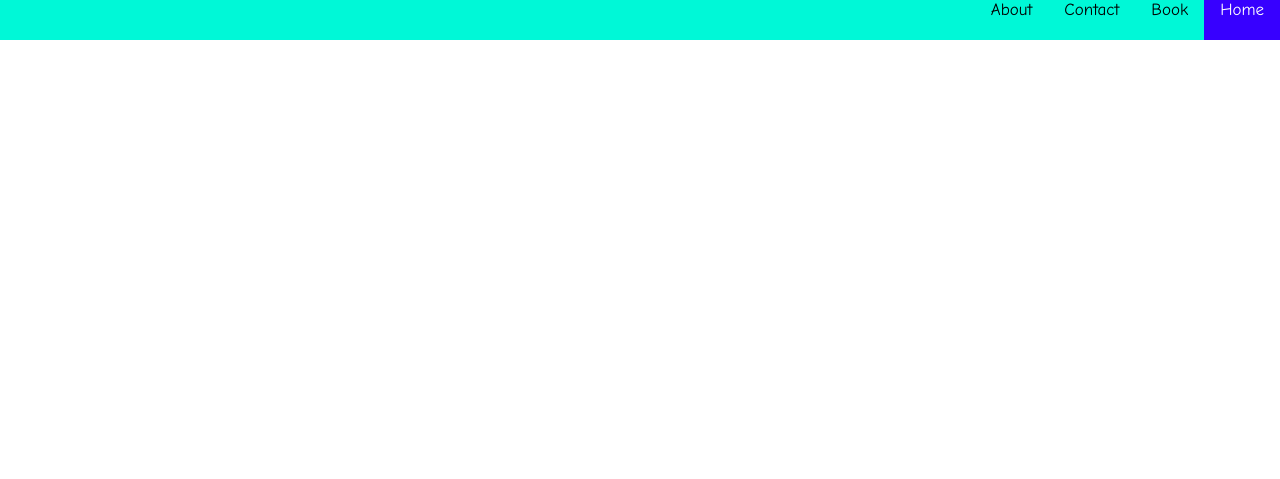
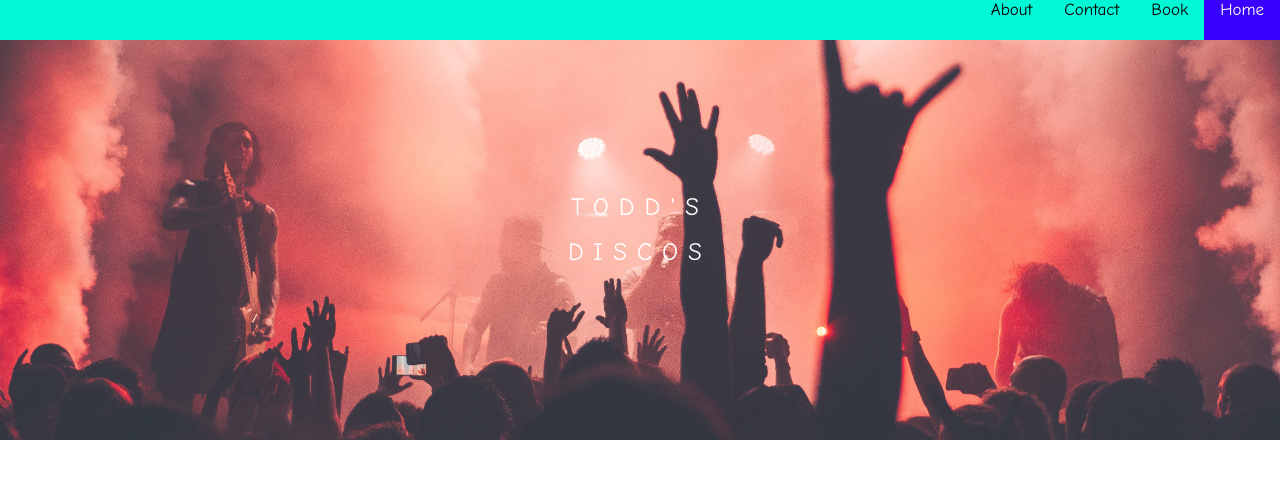
Before and after one commit to TheEpicTen/ToddsDiscos, a plain HTML site: page index.html in a window 1280 px wide. Shown: the part 19-498 px from the top of the page. Drawn offline with Linux system fonts and the light colour scheme.

Commit message:
Update style.css

```diff
--- a/style.css
+++ b/style.css
@@ -47,7 +47,7 @@ body, html {
 
   }
   .bgimg-1 {
-    background-image: url("cover-stock-1");
+    background-image: url("cover-stock-1.png");
     height: 50%;
   }
 
```
